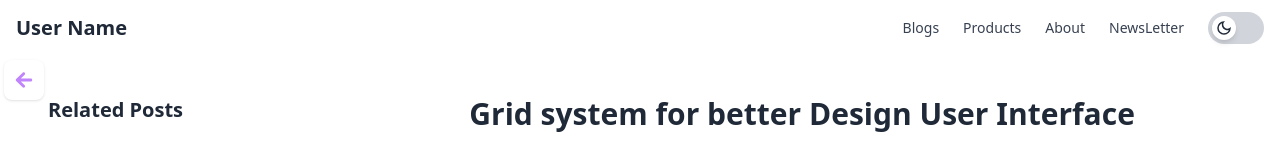
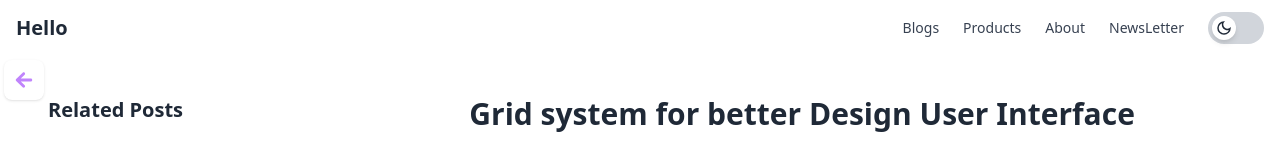
Before and after one commit to Eng-Afraa-Saleh/TheBlogs-Website, a React (Vite) app: page /TheBlogs-Website/article/1 in a window 1280 px wide. Shown: the top 146 px of the page. Built offline with nearby package versions, Linux system fonts and the light colour scheme.

Commit message:
Add ReadMe File

```diff
--- a/src/Components/HeaderComponent/Navbar .tsx
+++ b/src/Components/HeaderComponent/Navbar .tsx
@@ -15,7 +15,7 @@ const Navbar = () => {
           transition={{ duration: 0.5 }}
           className="text-xl font-bold text-gray-800 dark:text-white"
         >
-          User Name
+         Hello
         </motion.div>
 
         <div className='md:hidden'>
@@ -50,7 +50,7 @@ const Navbar = () => {
           transition={{ duration: 0.3 }}
           className=' fixed inset-0 bg-white dark:bg-[#090D1F] text-[#090D1F] dark:text-white flex flex-col justify-between items-center z-50'>
 
-          <div className='pt-20 text-center text-lg font-inter'>User Name</div>
+          <div className='pt-20 text-center text-lg font-inter'>Hello</div>
           <ul className='space-y-6 text-lg text-center'>
             <li><Link onClick={() => setMenuOpen(false)} to="/">Blogs</Link></li>
             <li><Link onClick={() => setMenuOpen(false)} to="/">Products</Link></li>
```
Also changed, not shown: 2 other files (tests, documents, lock files or other folders).
